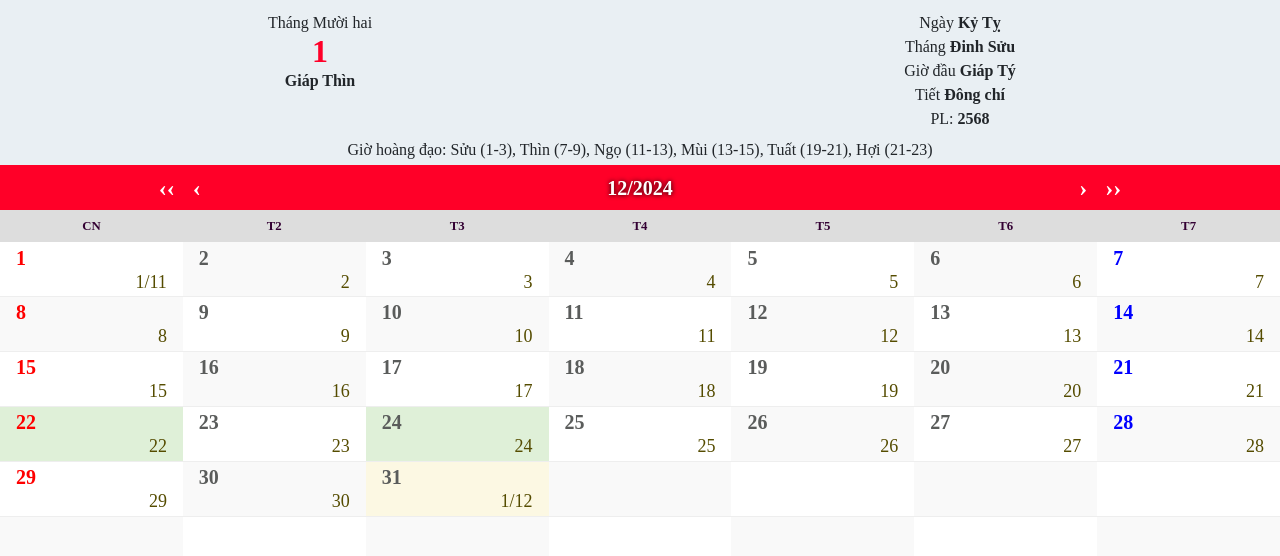
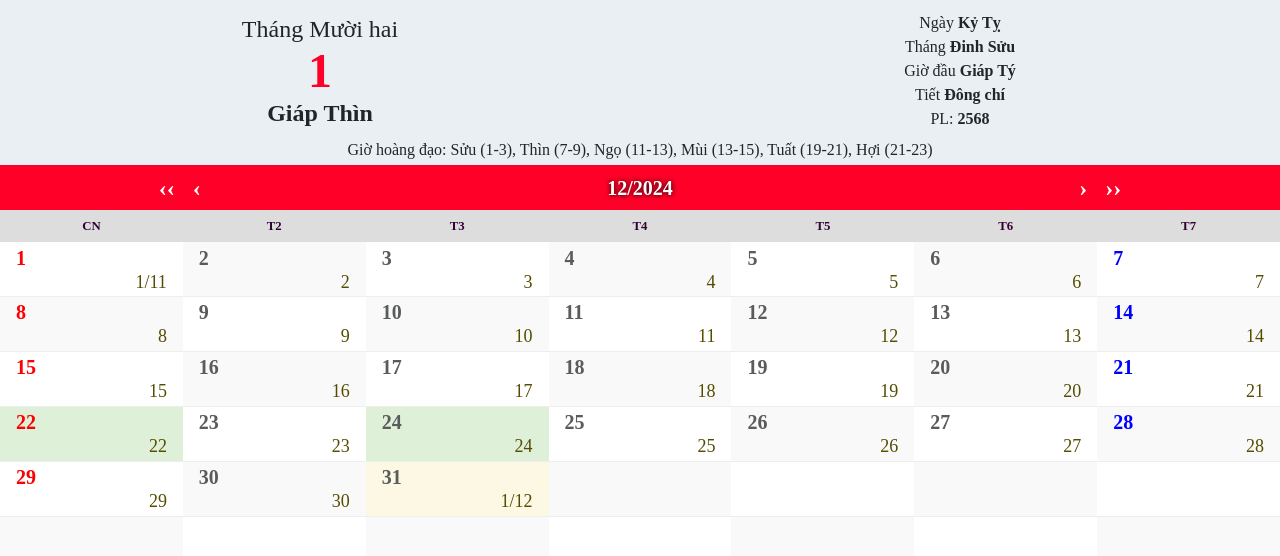
Before and after one commit to tungpham42/xemngay, a plain HTML site: page index.html in a window 1280 px wide. Shown: the part 144-700 px from the top of the page. Drawn offline with nearby package versions, Linux system fonts and the light colour scheme; a web font is replaced by a local one.

Commit message:
Update styles.css

```diff
--- a/styles.css
+++ b/styles.css
@@ -33,7 +33,6 @@ html {
 .amlich .calendar-b-right {
   text-align: center;
   padding: 0.4rem 0;
-  font-size: 1rem;
 }
 .amlich .calendar-day {
   text-align: center;
@@ -45,10 +44,14 @@ html {
   color: #ff0028;
 }
 .amlich .lunar-day-num {
-  font-size: 2rem;
+  font-size: 3rem;
   line-height: 100%;
   font-weight: bold;
   color: #ff0028;
+}
+.amlich .lunar-month-name,
+.amlich .lunar-year-name {
+  font-size: 1.5rem;
 }
 .amlich .calendar-holiday,
 .amlich .calendar-hoangdao {
```
